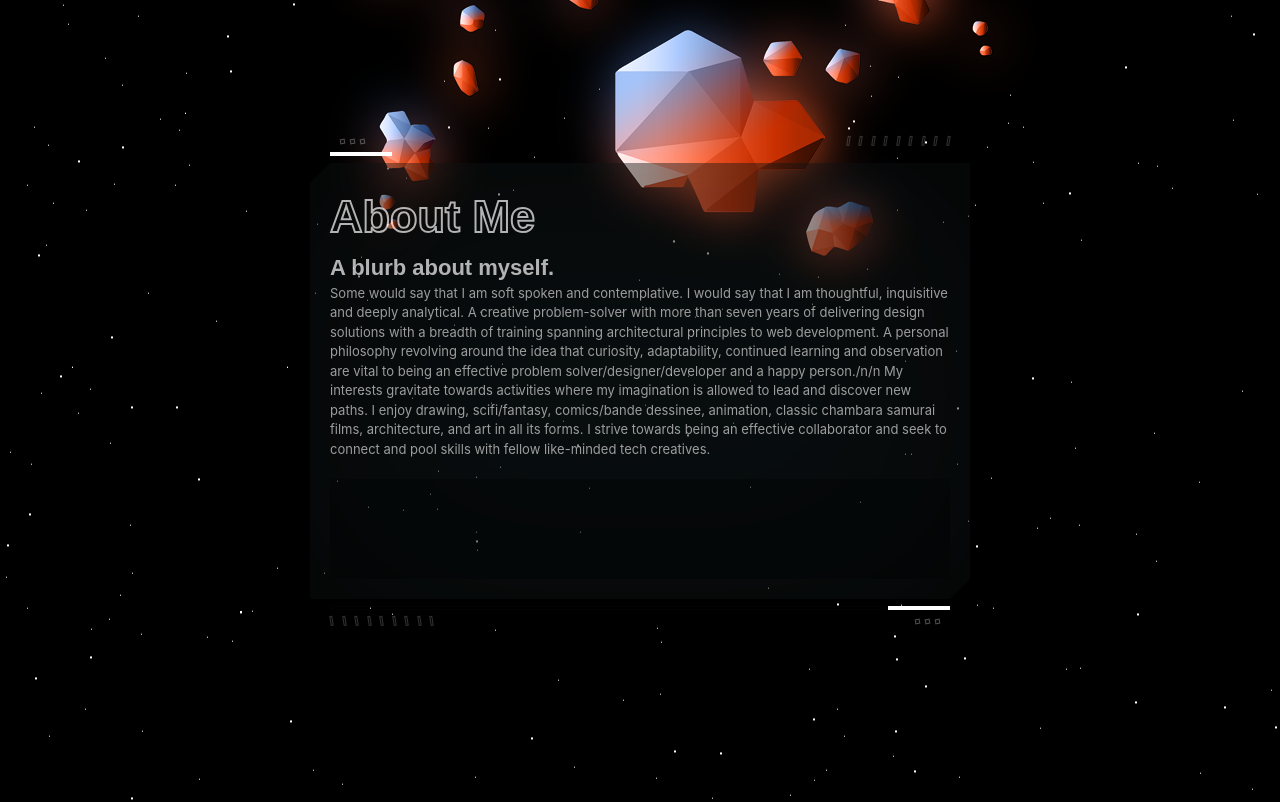
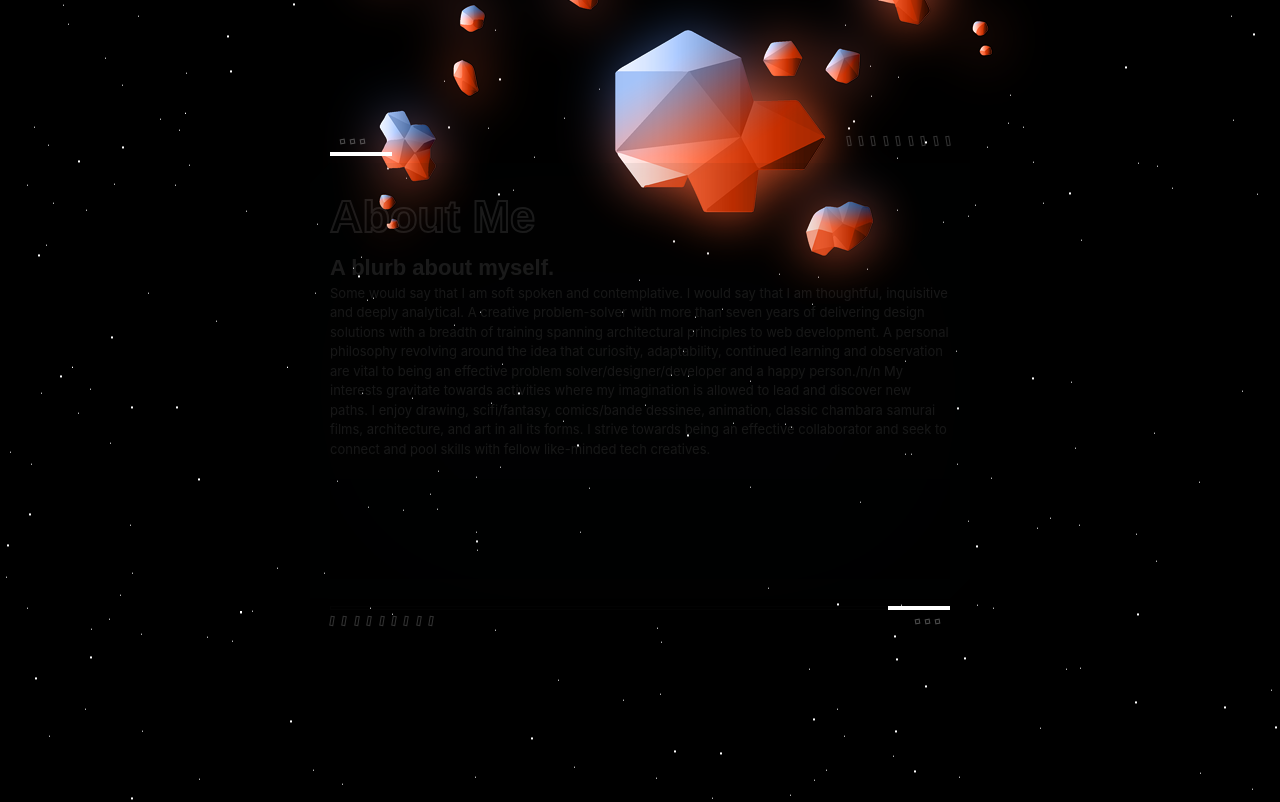
Before and after one commit to jas112/project-spacetripp, a React (Vite) app: page / in a window 1280 px wide. Shown: the part 2880-3682 px from the top of the page. Built offline with nearby package versions, Linux system fonts and the light colour scheme.

Commit message:
updates to SectionElement, TopSectionPanel, BottomSectionPanel (jsx, css) (added conditional classes and behaviors) + added SectionData and ImageData for information handling.

```diff
--- a/src/Components/mainContent/BottomSectionPanel.jsx
+++ b/src/Components/mainContent/BottomSectionPanel.jsx
@@ -1,36 +1,74 @@
-import React from 'react'
+import React, {useState, useEffect} from 'react'
 import './styles/Animations.css'
 import './styles/SectionElement.css'
 import './styles/SectionPanel.css'
 
 const BottomSectionPanel = ({currentStatusBool}) => {
-    const sectionIsCurrent = currentStatusBool;
+
+    const [activatePanel, setActivatePanel] = useState(false);
+    const [blinkingElement, setBlinkingElement] = useState(-1);
+
+
+    useEffect(() => {
+        let interval;
+        if(activatePanel){
+            interval = setInterval(() => {
+                setBlinkingElement((prev) => (prev + 1) % 9);
+            }, 200);
+        }else{
+            setBlinkingElement(-1);
+        }
+
+      return () => {
+        clearInterval(interval);
+      }
+
+    }, [activatePanel])
+
+
+    useEffect(() => {
+
+        let interval;
+        let timer;
+        if (currentStatusBool) {
+
+            timer = setTimeout(() => {
+                setActivatePanel(true);
+            }, 1500);
+
+        }else{
+            setActivatePanel(false);
+        }
+
+        return () => {
+            clearTimeout(timer);
+        }
+
+      }, [currentStatusBool]);
+
   return (
-    <div className='bottom-section-panel  section-panel'>
+    <div className={`bottom-section-panel  section-panel ${activatePanel ? 'active-section-panel' : ''}`}>
         <div className="section-selection-activation-bar">
             <div className="activation-bar-segment-4-active"></div>
-            <div className={`activation-bar-segment-3-active ${sectionIsCurrent ? 'current-section' : ''}`}></div>
-            {/* <div className="activation-bar-segment-4-active"></div> */}
+            <div className={`activation-bar-segment-3-active ${activatePanel ? 'current-section' : ''}`}></div>
         </div>
         <div className="section-comp-detail-panel bottom-section-comp-detail-panel">
             <div className='section-comp-detail-element-frame element-frame'>
                 <div className='section-comp-detail-element-frame-container bottom-eFrame'>
-                    <div className="comp-element-1 endpoint-comp-element comp-element-1-active bt-element"></div>
-                    <div className="comp-element-1 endpoint-comp-element comp-element-1-active bt-element"></div>
-                    <div className="comp-element-1 endpoint-comp-element comp-element-1-active bt-element"></div>
-                    <div className="comp-element-1 endpoint-comp-element comp-element-1-active bt-element"></div>
-                    <div className="comp-element-1 endpoint-comp-element comp-element-1-active bt-element"></div>
-                    <div className="comp-element-1 endpoint-comp-element comp-element-1-active bt-element"></div>
-                    <div className="comp-element-1 endpoint-comp-element comp-element-1-active bt-element"></div>
-                    <div className="comp-element-1 endpoint-comp-element comp-element-1-active bt-element"></div>
-                    <div className="comp-element-1 endpoint-comp-element comp-element-1-active bt-element"></div>
+
+                    {[...Array(9)].map((_, idxElement) => (
+                        <div key={idxElement} className={`comp-element-1 endpoint-comp-element comp-element-1-active bt-element ${blinkingElement === idxElement ? 'active-element' : ''}`}></div>
+                    ))}
+
                 </div>
             </div>
             <div className='section-comp-detail-element-spacer detail-spacer bottom-detail-spacer'>
-                <div className="spacer-frame bottom-spacer-frame">
-                    <div className="spacer-element bottom-spacer"></div>
-                    <div className="spacer-element bottom-spacer"></div>
-                    <div className="spacer-element bottom-spacer"></div>
+                <div className={`spacer-frame bottom-spacer-frame ${activatePanel ? 'active-spacer-frame' : ''}`}>
+
+                    {[...Array(3)].map((_, idxSpacer) => (
+                        <div key={idxSpacer} className={`spacer-element bottom-spacer ${activatePanel ? 'active-spacer' : ''}`}></div>
+                    ))}
+
                 </div>
             </div>
         </div>
--- a/src/Components/mainContent/SectionElement.jsx
+++ b/src/Components/mainContent/SectionElement.jsx
@@ -1,4 +1,4 @@
-import React from 'react'
+import React, {useState, useEffect} from 'react'
 import { useInView } from 'react-intersection-observer'
 import TopSectionPanel from './TopSectionPanel.jsx'
 import BottomSectionPanel from './BottomSectionPanel.jsx'
@@ -6,12 +6,41 @@ import './styles/SectionElement.css'
 
 const SectionElement = ({sectionTitle, sectionSubtitle, sectionNfo, sectionMarker, currentPageLocation, hasGallery, GalleryType, GalleryImages}) => {
 
+    const [currentStatusBool, setCurrentStatusBool] = useState(false);
+    const [activateSectionMinor, setActivateSectionMinor] = useState(false);
+
     const {ref, inView } = useInView({
         triggerOnce: false, // keep observing SectionElement
         threshold: 0.5, // trigger when 10% of the element is in view
     });
 
-    const currentStatusBool = sectionMarker == currentPageLocation;
+    useEffect(() => {
+
+        setCurrentStatusBool(sectionMarker == currentPageLocation);
+
+    }, [currentPageLocation])
+
+    useEffect(() => {
+
+        let timer;
+        if (currentStatusBool) {
+
+            timer = setTimeout(() => {
+                setActivateSectionMinor(true);
+            }, 1500);
+
+        }else{
+            setActivateSectionMinor(false);
+        }
+
+        return () => {
+            clearTimeout(timer);
+        }
+
+      }, [currentStatusBool]);
+
+
+    // const currentStatusBool = sectionMarker == currentPageLocation;
 
     const generateGallery = () => {
 
@@ -29,7 +58,7 @@ const SectionElement = ({sectionTitle, sectionSubtitle, sectionNfo, sectionMarke
     <>
         <div id={sectionTitle} ref={ref} className={`full-section-config floating ${inView ? 'fade-in' : 'fade-out'}`}>
             <TopSectionPanel currentStatusBool={currentStatusBool}/>
-            <div id={sectionTitle} ref={ref} className='section-minor'>
+            <div id={sectionTitle} ref={ref} className={`section-minor ${activateSectionMinor ? 'active-section-minor' : ''}`}>
                 <div className="section-hdr">
                     <div className="section-title">{sectionTitle}</div>
                     <div className="section-position-value">{sectionTitle}</div>
--- a/src/Components/mainContent/TopSectionPanel.jsx
+++ b/src/Components/mainContent/TopSectionPanel.jsx
@@ -1,36 +1,77 @@
-import React from 'react'
+import React, {useState, useEffect} from 'react'
 import './styles/Animations.css'
 import './styles/SectionElement.css'
 import './styles/SectionPanel.css'
 
 const TopSectionPanel = ({currentStatusBool}) => {
-    const sectionIsCurrent = currentStatusBool;
+
+    const [activatePanel, setActivatePanel] = useState(false);
+    const [blinkingElement, setBlinkingElement] = useState(-1);
+
+
+    useEffect(() => {
+        let interval;
+        if(activatePanel){
+            interval = setInterval(() => {
+                setBlinkingElement((prev) => (prev - 1 + 9) % 9);
+            }, 200);
+        }else{
+            setBlinkingElement(-1);
+        }
+
+      return () => {
+        clearInterval(interval);
+      }
+
+    }, [activatePanel])
+
+
+    useEffect(() => {
+
+        let interval;
+        let timer;
+        if (currentStatusBool) {
+
+            timer = setTimeout(() => {
+                setActivatePanel(true);
+            }, 1500);
+
+        }else{
+            setActivatePanel(false);
+        }
+
+        return () => {
+            clearTimeout(timer);
+        }
+
+      }, [currentStatusBool]);
+
   return (
-    <div className='top-section-panel section-panel'>
+    <div className={`top-section-panel section-panel ${activatePanel ? 'active-section-panel' : ''}`}>
         <div className="section-comp-detail-panel top-section-comp-detail-panel">
             <div className='section-comp-detail-element-spacer detail-spacer top-detail-spacer'>
-                <div className="spacer-frame top-spacer-frame">
-                    <div className="spacer-element top-spacer"></div>
-                    <div className="spacer-element top-spacer"></div>
-                    <div className="spacer-element top-spacer"></div>
+                <div className={`spacer-frame top-spacer-frame ${activatePanel ? 'active-spacer-frame' : ''}`}>
+
+                    {[...Array(3)].map((_, idxSpacer) => (
+                        <div key={idxSpacer} className={`spacer-element top-spacer ${activatePanel ? 'active-spacer' : ''}`}></div>
+                    ))}
+
                 </div>
             </div>
             <div className='section-comp-detail-element-frame element-frame'>
                 <div className='section-comp-detail-element-frame-container top-eFrame'>
-                    <div className="comp-element-1 endpoint-comp-element comp-element-1-active tp-element"></div>
-                    <div className="comp-element-1 endpoint-comp-element comp-element-1-active tp-element"></div>
-                    <div className="comp-element-1 endpoint-comp-element comp-element-1-active tp-element"></div>
-                    <div className="comp-element-1 endpoint-comp-element comp-element-1-active tp-element"></div>
-                    <div className="comp-element-1 endpoint-comp-element comp-element-1-active tp-element"></div>
-                    <div className="comp-element-1 endpoint-comp-element comp-element-1-active tp-element"></div>
-                    <div className="comp-element-1 endpoint-comp-element comp-element-1-active tp-element"></div>
-                    <div className="comp-element-1 endpoint-comp-element comp-element-1-active tp-element"></div>
-                    <div className="comp-element-1 endpoint-comp-element comp-element-1-active tp-element"></div>
+                    <div className='section-comp-detail-element-frame-container bottom-eFrame'>
+
+                        {[...Array(9)].map((_, idxElement) => (
+                            <div key={idxElement} className={`comp-element-1 endpoint-comp-element comp-element-1-active tp-element ${blinkingElement === idxElement ? 'active-element' : ''}`}></div>
+                        ))}
+
+                    </div>
                 </div>
             </div>
         </div>
         <div className="section-selection-activation-bar">
-            <div className={`activation-bar-segment-2-active ${sectionIsCurrent ? 'current-section' : ''}`}></div>
+            <div className={`activation-bar-segment-2-active ${activatePanel ? 'current-section' : ''}`}></div>
             <div className="activation-bar-segment-1-active"></div>
         </div>
     </div>
--- a/src/Components/mainContent/styles/SectionElement.css
+++ b/src/Components/mainContent/styles/SectionElement.css
@@ -295,7 +295,7 @@
     background-color: #0d0d0d90;
     width:100%;
     height:100%;
-    opacity: .7;
+    opacity: .1;
     cursor: pointer;
     /* filter: drop-shadow(0 0 7em #61dafbaa); */
     filter: drop-shadow(0 0 7em #26576489);
@@ -323,7 +323,12 @@
     0 calc(100% - 20px)      /* bottom left */
     );
 
-    transition: background-color .5s, width 1s, margin-left 1s, margin-right 1s;
+    transition: background-color .5s, width 1s, margin-left 1s, margin-right 1s, opacity 1.5s;
+}
+
+.active-section-minor{
+    opacity:.7;
+    transition: opacity 1.5s;
 }
 
 .section-minor:hover{
--- a/src/Components/mainContent/styles/SectionPanel.css
+++ b/src/Components/mainContent/styles/SectionPanel.css
@@ -352,7 +352,7 @@
 
 .endpoint-comp-element{
     border: 1px solid #ffffff;
-    width:1px;
+    width:2px;
     height: 8px;
     background-color:#00000000;
     border-radius: 0px;
@@ -360,9 +360,27 @@
 }
 
 .tp-element{
+    animation: rotate360Rev 3s infinite;
+}
+
+.bt-element{
     animation: rotate360 3s infinite;
 }
 
-.bt-element{
-    animation: rotate360Rev 3s infinite;
+.active-element{
+    background-color: #ffffff;
+    height: 12px;
+    opacity: 1;
 }
+
+.active-spacer-frame{
+    opacity: 1;
+}
+
+.active-spacer{
+    background:#ff4500;
+    border: solid 1px #ff4500;
+    filter: drop-shadow(0 0 3em #ff4500);
+    opacity: 1;
+    /* animation: crossBlink2 3s infinite; */
+}
```
Also changed, not shown: src/Components/mainContent/styles/Animations.css (+14 -0 lines), src/data/aboutSectionData.js (added, +18 -0 lines), src/data/imageData.js (added, +22 -0 lines), src/data/sectionData.js (added, +48 -0 lines).
